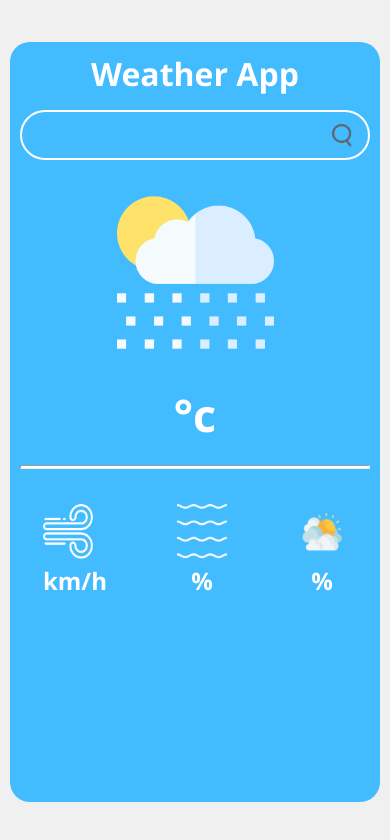
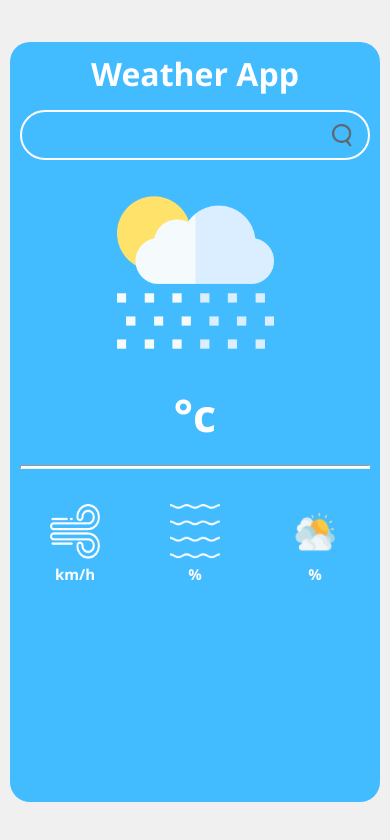
Before and after one commit to tharushaDilhara/weather-app-react, a React (Vite) app: page / in a window 390 px wide. Shown: the top 840 px of the page. Built offline with nearby package versions, Linux system fonts and the light colour scheme.

Commit message:
Description of changes

```diff
--- a/src/components/index.css
+++ b/src/components/index.css
@@ -100,4 +100,7 @@ hr{
     .wind-humidity-cloudy{
         width: 100%;
     }
+    .wind-humidity-cloudy h2{
+        font-size: 15px;
+    }
 }
```
